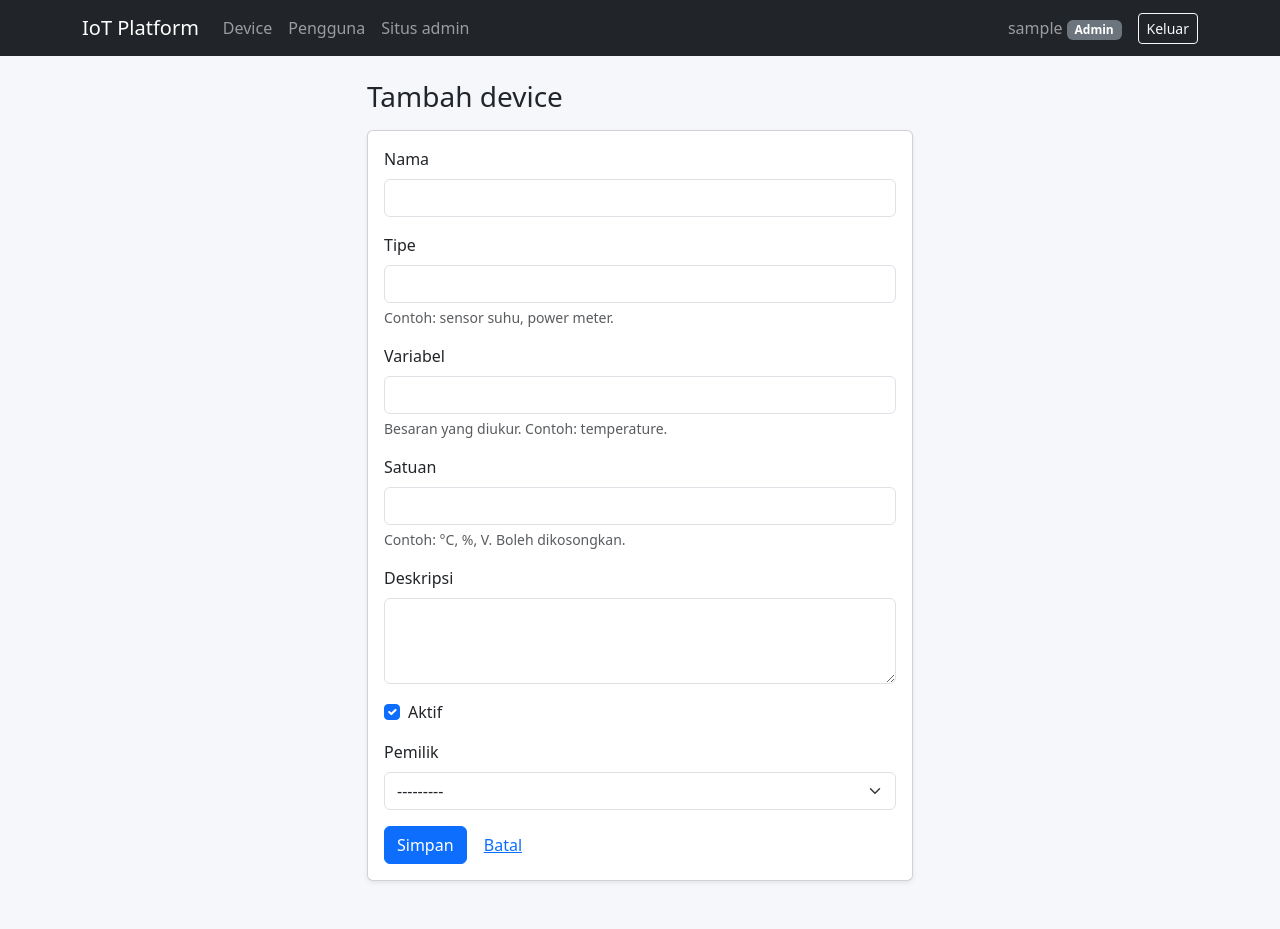
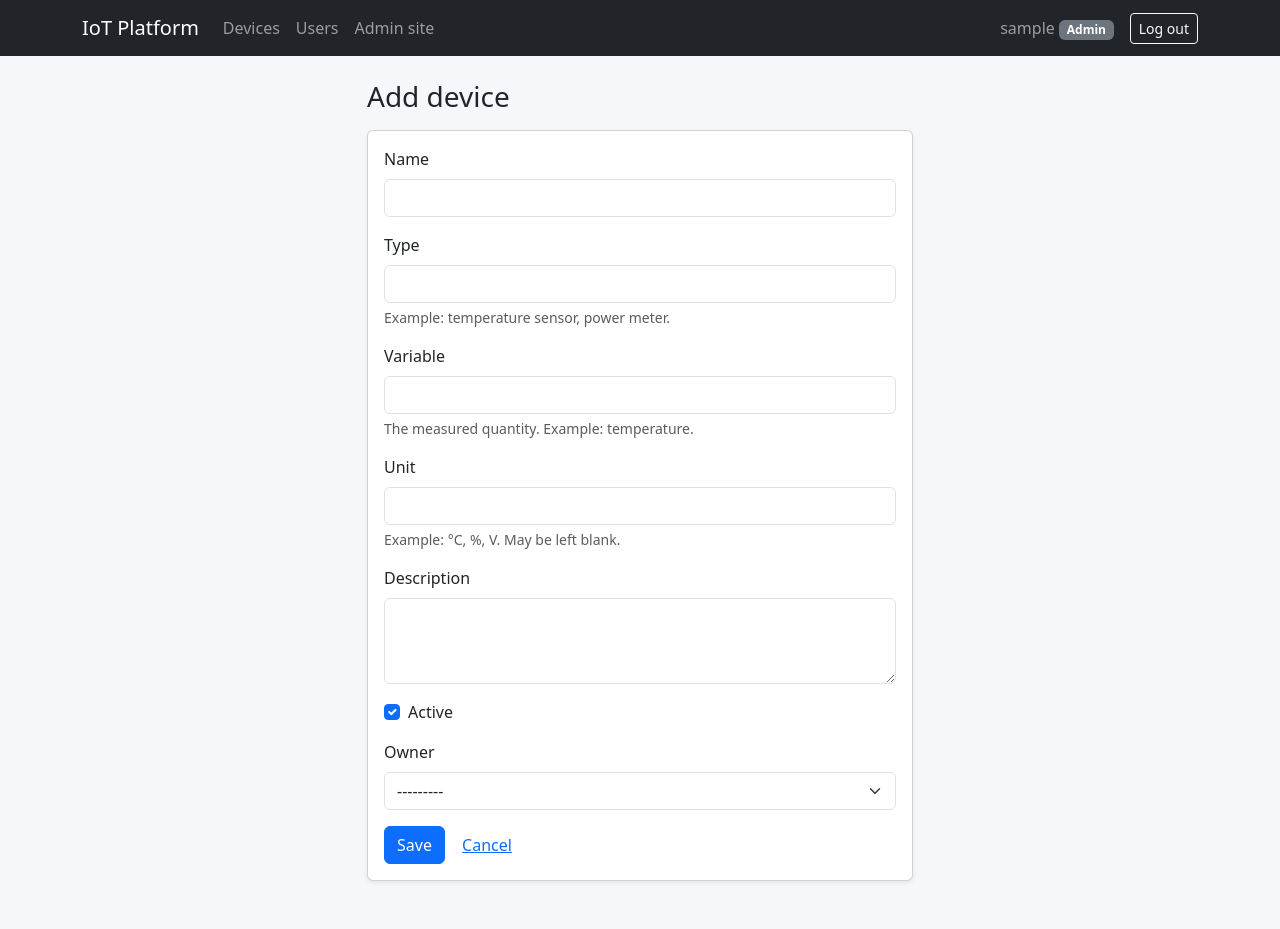
Before and after one commit to as-budi/IoT_platform, a Django app: page /devices/add/ in a window 1280 px wide. Run offline with Django 5.2, Linux system fonts and the light colour scheme; the visitor is signed in with stand-in values (Sample User, id 1); data comes from the database, SQL or seed files in the repository.

Commit message:
Change to english

```diff
--- a/accounts/admin.py
+++ b/accounts/admin.py
@@ -14,8 +14,8 @@ from .models import User
 class UserAdmin(BaseUserAdmin):
     list_display = (*BaseUserAdmin.list_display, "role")
     list_filter = (*BaseUserAdmin.list_filter, "role")
-    fieldsets = (*BaseUserAdmin.fieldsets, ("Role platform", {"fields": ("role",)}))
+    fieldsets = (*BaseUserAdmin.fieldsets, ("Platform role", {"fields": ("role",)}))
     add_fieldsets = (
         *BaseUserAdmin.add_fieldsets,
-        ("Role platform", {"fields": ("role",)}),
+        ("Platform role", {"fields": ("role",)}),
     )
--- a/accounts/apps.py
+++ b/accounts/apps.py
@@ -4,4 +4,4 @@ from django.apps import AppConfig
 class AccountsConfig(AppConfig):
     default_auto_field = "django.db.models.BigAutoField"
     name = "accounts"
-    verbose_name = "Akun pengguna"
+    verbose_name = "User accounts"
--- a/config/settings.py
+++ b/config/settings.py
@@ -129,7 +129,7 @@ LOGOUT_REDIRECT_URL = "accounts:login"   # tujuan setelah logout
 
 # --- Bahasa & zona waktu ----------------------------------------------------
 
-LANGUAGE_CODE = "id"
+LANGUAGE_CODE = "en-us"
 TIME_ZONE = "Asia/Jakarta"
 USE_I18N = True
 # USE_TZ=True: waktu disimpan sebagai UTC di database, lalu dikonversi ke
--- a/devices/apps.py
+++ b/devices/apps.py
@@ -4,4 +4,4 @@ from django.apps import AppConfig
 class DevicesConfig(AppConfig):
     default_auto_field = "django.db.models.BigAutoField"
     name = "devices"
-    verbose_name = "Device"
+    verbose_name = "Devices"
--- a/devices/models.py
+++ b/devices/models.py
@@ -19,37 +19,37 @@ class Device(models.Model):
     # itulah cara baku merujuk model user kustom.
     owner = models.ForeignKey(
         settings.AUTH_USER_MODEL,
-        verbose_name="pemilik",
+        verbose_name="owner",
         on_delete=models.CASCADE,  # pengguna dihapus -> device-nya ikut terhapus
         related_name="devices",    # memungkinkan: user.devices.all()
     )
-    name = models.CharField("nama", max_length=100)
+    name = models.CharField("name", max_length=100)
     device_type = models.CharField(
-        "tipe",
+        "type",
         max_length=50,
         blank=True,
-        help_text="Contoh: sensor suhu, power meter.",
+        help_text="Example: temperature sensor, power meter.",
     )
     # Variabel tunggal yang diukur device ini, beserta satuannya.
     variable = models.CharField(
-        "variabel",
+        "variable",
         max_length=50,
-        help_text="Besaran yang diukur. Contoh: temperature.",
+        help_text="The measured quantity. Example: temperature.",
     )
     unit = models.CharField(
-        "satuan",
+        "unit",
         max_length=20,
         blank=True,
-        help_text="Contoh: °C, %, V. Boleh dikosongkan.",
+        help_text="Example: °C, %, V. May be left blank.",
     )
-    description = models.TextField("deskripsi", blank=True)
-    is_active = models.BooleanField("aktif", default=True)
-    created_at = models.DateTimeField("dibuat", auto_now_add=True)
+    description = models.TextField("description", blank=True)
+    is_active = models.BooleanField("active", default=True)
+    created_at = models.DateTimeField("created", auto_now_add=True)
 
     class Meta:
         ordering = ["name"]
         verbose_name = "device"
-        verbose_name_plural = "device"
+        verbose_name_plural = "devices"
 
     def __str__(self):
         return self.name
@@ -71,13 +71,13 @@ class Telemetry(models.Model):
     )
     # Tidak ada kolom nama variabel di sini: variabelnya sudah ditentukan
     # oleh device. Tahap ini hanya mendukung nilai angka.
-    value = models.FloatField("nilai")
-    ts = models.DateTimeField("waktu", default=timezone.now)
+    value = models.FloatField("value")
+    ts = models.DateTimeField("time", default=timezone.now)
 
     class Meta:
         ordering = ["-ts"]  # terbaru lebih dulu
-        verbose_name = "telemetri"
-        verbose_name_plural = "telemetri"
+        verbose_name = "telemetry"
+        verbose_name_plural = "telemetry"
         indexes = [
             # Index mempercepat pencarian "data device X, urut waktu".
             models.Index(fields=["device", "ts"], name="telemetry_dev_ts"),
--- a/devices/templates/devices/device_form.html
+++ b/devices/templates/devices/device_form.html
@@ -1,18 +1,18 @@
 {% extends "base.html" %}
 
-{% block title %}{% if device %}Ubah{% else %}Tambah{% endif %} device · IoT Platform{% endblock %}
+{% block title %}{% if device %}Edit{% else %}Add{% endif %} device · IoT Platform{% endblock %}
 
 {% block content %}
 <div class="row justify-content-center">
   <div class="col-lg-6">
-    <h1 class="h3 mb-3">{% if device %}Ubah {{ device.name }}{% else %}Tambah device{% endif %}</h1>
+    <h1 class="h3 mb-3">{% if device %}Edit {{ device.name }}{% else %}Add device{% endif %}</h1>
     <div class="card shadow-sm">
       <div class="card-body">
         <form method="post">
           {% csrf_token %}
           {% include "includes/form_fields.html" %}
-          <button type="submit" class="btn btn-primary">Simpan</button>
-          <a class="btn btn-link" href="{% if device %}{% url 'devices:detail' device.pk %}{% else %}{% url 'devices:list' %}{% endif %}">Batal</a>
+          <button type="submit" class="btn btn-primary">Save</button>
+          <a class="btn btn-link" href="{% if device %}{% url 'devices:detail' device.pk %}{% else %}{% url 'devices:list' %}{% endif %}">Cancel</a>
         </form>
       </div>
     </div>
--- a/devices/views.py
+++ b/devices/views.py
@@ -90,7 +90,7 @@ class DeviceFormMixin(OwnedDeviceMixin, SuccessMessageMixin):
 
 
 class DeviceCreateView(DeviceFormMixin, CreateView):
-    success_message = "Device %(name)s berhasil ditambahkan."
+    success_message = "Device %(name)s was added."
 
     def form_valid(self, form):
         # Pengguna biasa tidak memilih pemilik: device otomatis jadi miliknya.
@@ -101,11 +101,11 @@ class DeviceCreateView(DeviceFormMixin, CreateView):
 
 class DeviceUpdateView(DeviceFormMixin, UpdateView):
     context_object_name = "device"
-    success_message = "Device %(name)s berhasil diperbarui."
+    success_message = "Device %(name)s was updated."
 
 
 class DeviceDeleteView(OwnedDeviceMixin, SuccessMessageMixin, DeleteView):
     template_name = "devices/device_confirm_delete.html"
     context_object_name = "device"
     success_url = reverse_lazy("devices:list")
-    success_message = "Device berhasil dihapus."
+    success_message = "Device was deleted."
--- a/templates/base.html
+++ b/templates/base.html
@@ -5,7 +5,7 @@
 {% endcomment %}
 {% load static %}
 <!doctype html>
-<html lang="id">
+<html lang="en">
 <head>
   <meta charset="utf-8">
   <meta name="viewport" content="width=device-width, initial-scale=1">
@@ -19,18 +19,18 @@
       <a class="navbar-brand" href="{% url 'home' %}">IoT Platform</a>
       {% if user.is_authenticated %}
       <button class="navbar-toggler" type="button" data-bs-toggle="collapse" data-bs-target="#mainNav"
-              aria-controls="mainNav" aria-expanded="false" aria-label="Buka navigasi">
+              aria-controls="mainNav" aria-expanded="false" aria-label="Toggle navigation">
         <span class="navbar-toggler-icon"></span>
       </button>
       <div class="collapse navbar-collapse" id="mainNav">
         <ul class="navbar-nav me-auto">
-          <li class="nav-item"><a class="nav-link" href="{% url 'devices:list' %}">Device</a></li>
+          <li class="nav-item"><a class="nav-link" href="{% url 'devices:list' %}">Devices</a></li>
           {# Menu ini hanya muncul untuk Admin. Pengamanan sebenarnya tetap ada di view. #}
           {% if user.is_admin %}
-          <li class="nav-item"><a class="nav-link" href="{% url 'accounts:user_list' %}">Pengguna</a></li>
+          <li class="nav-item"><a class="nav-link" href="{% url 'accounts:user_list' %}">Users</a></li>
           {% endif %}
           {% if user.is_staff %}
-          <li class="nav-item"><a class="nav-link" href="{% url 'admin:index' %}">Situs admin</a></li>
+          <li class="nav-item"><a class="nav-link" href="{% url 'admin:index' %}">Admin site</a></li>
           {% endif %}
         </ul>
         <span class="navbar-text me-3">
@@ -40,7 +40,7 @@
         {# Logout harus lewat POST (aturan keamanan Django), jadi berbentuk form. #}
         <form method="post" action="{% url 'accounts:logout' %}">
           {% csrf_token %}
-          <button type="submit" class="btn btn-outline-light btn-sm">Keluar</button>
+          <button type="submit" class="btn btn-outline-light btn-sm">Log out</button>
         </form>
       </div>
       {% endif %}
@@ -52,7 +52,7 @@
     {% for message in messages %}
     <div class="alert alert-{% if message.tags == 'error' %}danger{% else %}{{ message.tags }}{% endif %} alert-dismissible fade show" role="alert">
       {{ message }}
-      <button type="button" class="btn-close" data-bs-dismiss="alert" aria-label="Tutup"></button>
+      <button type="button" class="btn-close" data-bs-dismiss="alert" aria-label="Close"></button>
     </div>
     {% endfor %}
 
```
Also changed, not shown: accounts/templates/accounts/register.html (+5 -5 lines), accounts/templates/accounts/user_confirm_delete.html (+6 -6 lines), accounts/templates/accounts/user_form.html (+4 -4 lines), accounts/templates/accounts/user_list.html (+8 -8 lines), accounts/views.py (+4 -4 lines), devices/management/commands/seed_demo.py (+10 -10 lines), devices/templates/devices/device_confirm_delete.html (+5 -5 lines), devices/templates/devices/device_detail.html (+19 -19 lines), devices/templates/devices/device_list.html (+13 -13 lines), templates/403.html (+4 -4 lines), templates/registration/login.html (+4 -4 lines), devices/migrations/0005_alter_device_options_alter_telemetry_options_and_more.py (added).
